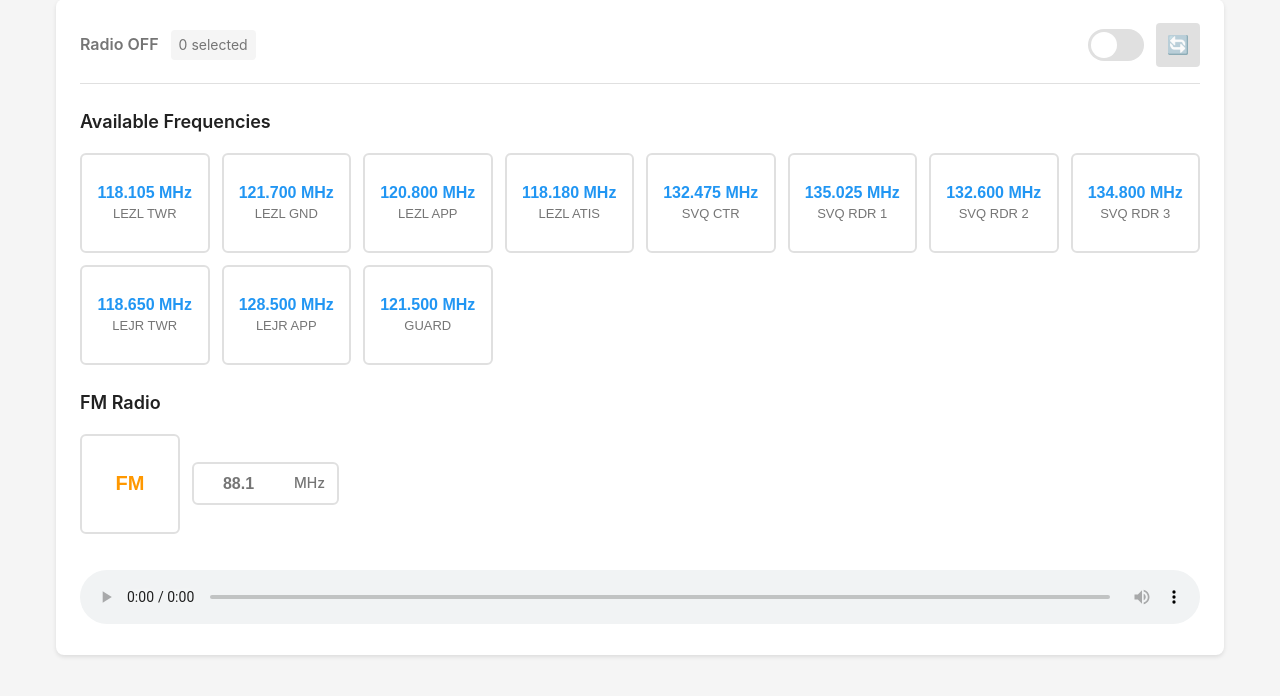
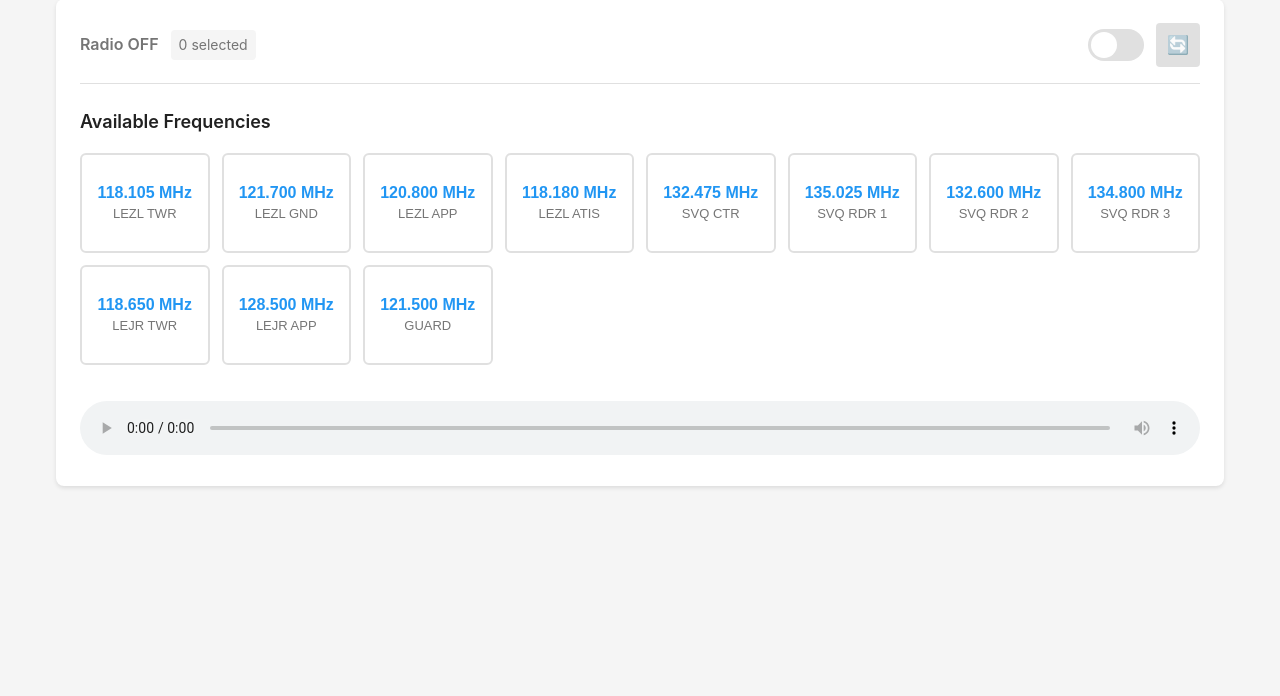
Before and after one commit to agubelu/web-sdr, a Flask app: page / in a window 1280 px wide. Shown: the part 17-713 px from the top of the page. Run offline with Flask 3, Linux system fonts and the light colour scheme; data that the repository does not hold is empty; parts of the project's set-up code (start-up, migrations or seed data) failed here and were passed over.

Commit message:
Remove FM stuff for now

```diff
--- a/app.py
+++ b/app.py
@@ -48,16 +48,19 @@ def off_timer_handle():
 
 ##### Aux functions which must be called holding `radio_lock` #####
 
-def current_status() -> list | None:
+def current_status() -> dict | None:
     global live_radio
-    return None if live_radio is None else live_radio.freqs
+    return None if live_radio is None else {
+        'frequencies': live_radio.freqs,
+    }
 
-def create_or_replace_radio(freqs: list[str]):
+def create_or_replace_radio(data: dict):
     print(f'upserting radio')
     global live_radio, off_timer
 
     if live_radio:
         live_radio.teardown()
+    freqs = data['frequencies']
     live_radio = Radio(freqs)
 
     reset_timer()
--- a/static/app.js
+++ b/static/app.js
@@ -2,8 +2,6 @@
 const radioState = {
     isOn: false,
     selectedFrequencies: [],
-    fmSelected: false,
-    fmFrequency: '',
     isLoading: false,
 };
 
@@ -13,8 +11,6 @@ const refreshBtn = document.getElementById('refreshBtn');
 const frequenciesGrid = document.getElementById('frequenciesGrid');
 const statusText = document.getElementById('statusText');
 const selectedCount = document.getElementById('selectedCount');
-const fmButton = document.getElementById('fmButton');
-const fmFrequencyInput = document.getElementById('fmFrequency');
 
 // Initialize the UI
 function init() {
@@ -53,35 +49,20 @@ function handleFrequencyToggle(e) {
             f => f !== freqString
         );
     } else {
-        radioState.fmSelected = false;
         radioState.selectedFrequencies.push(freqString);
     }
 
     updateUI();
 }
 
-// Handle FM button click
-function handleFMToggle() {
-    radioState.fmSelected = !radioState.fmSelected;
-    if (radioState.fmSelected) {
-        radioState.selectedFrequencies = [];
-    }
-    updateUI();
-}
-
-// Handle FM frequency input change
-function handleFMFrequencyChange(e) {
-    radioState.fmFrequency = e.target.value;
-}
-
 // Handle power toggle
 async function handlePowerToggle(e) {
     const newState = e.target.checked;
 
-    // Restriction: Can't turn ON without at least one frequency selected or FM enabled with frequency
-    if (newState && radioState.selectedFrequencies.length === 0 && (!radioState.fmSelected || !radioState.fmFrequency)) {
+    // Restriction: Can't turn ON without at least one frequency selected
+    if (newState && radioState.selectedFrequencies.length === 0) {
         e.target.checked = false;
-        alert('Please select at least one frequency or enter an FM frequency before turning ON the radio');
+        alert('Please select at least one frequency before turning ON the radio');
         return;
     }
 
@@ -106,8 +87,6 @@ async function handlePowerToggle(e) {
 function attachEventListeners() {
     powerToggle.addEventListener('change', handlePowerToggle);
     refreshBtn.addEventListener('click', handleRefresh);
-    fmButton.addEventListener('click', handleFMToggle);
-    fmFrequencyInput.addEventListener('change', handleFMFrequencyChange);
 }
 
 // Update UI based on current state
@@ -121,7 +100,7 @@ function updateUI() {
     statusText.className = 'status-text ' + (radioState.isOn ? 'radio-on' : 'radio-off');
 
     // Update selected count
-    const count = radioState.fmSelected ? 1 : radioState.selectedFrequencies.length;
+    const count = radioState.selectedFrequencies.length;
     selectedCount.textContent = `${count} selected`;
 
     // Update refresh button state
@@ -139,13 +118,6 @@ function updateUI() {
             btn.classList.remove('selected');
         }
     });
-
-    // Update FM button state
-    if (radioState.fmSelected) {
-        fmButton.classList.add('selected');
-    } else {
-        fmButton.classList.remove('selected');
-    }
 }
 
 // Handler hook for radio ON - will be expanded to connect to backend
@@ -153,19 +125,12 @@ async function onRadioOn() {
     console.log('Radio turned ON');
 
     let frequenciesToSend = radioState.selectedFrequencies;
-    const isFMMode = radioState.fmSelected && radioState.fmFrequency;
-
-    if (isFMMode) {
-        frequenciesToSend = [radioState.fmFrequency];
-    }
 
     const payload = {
         frequencies: frequenciesToSend,
-        use_fm: isFMMode
     };
 
     console.log('Currently selected frequencies:', frequenciesToSend);
-    console.log('Use FM:', isFMMode);
 
     let resp = await fetch(`${API_BASE_URL}/api/control/on`, {
         method: 'POST',
@@ -186,7 +151,7 @@ async function onRadioOff() {
 
 // Handle refresh button
 async function handleRefresh() {
-    const hasValidSelection = radioState.selectedFrequencies.length > 0 || (radioState.fmSelected && radioState.fmFrequency);
+    const hasValidSelection = radioState.selectedFrequencies.length > 0;
     if (radioState.isOn && !hasValidSelection) {
         alert('Error: Cannot refresh while radio is ON with no frequencies selected');
         return;
@@ -197,8 +162,6 @@ async function handleRefresh() {
 
     console.log('Refresh button clicked');
     console.log('Current selected frequencies:', radioState.selectedFrequencies);
-    console.log('FM selected:', radioState.fmSelected);
-    console.log('FM frequency:', radioState.fmFrequency);
 
     onRadioOn();
 }
@@ -211,7 +174,7 @@ async function loadStateFromAPI() {
         radioState.isOn = false;
     } else {
         radioState.isOn = true;
-        radioState.selectedFrequencies = data;
+        radioState.selectedFrequencies = data['frequencies'];
     }
     updateUI();
 }
--- a/templates/index.html
+++ b/templates/index.html
@@ -36,27 +36,6 @@
                 </div>
             </div>
 
-            <div class="fm-section">
-                <h2>FM Radio</h2>
-                <div class="fm-container">
-                    <button id="fmButton" class="fm-btn" aria-label="FM radio">
-                        <div class="fm-label">FM</div>
-                    </button>
-                    <div class="fm-input-group">
-                        <input
-                            type="number"
-                            id="fmFrequency"
-                            class="fm-input"
-                            placeholder="88.1"
-                            step="0.1"
-                            min="76"
-                            max="108"
-                            aria-label="FM frequency in MHz">
-                        <span class="fm-unit">MHz</span>
-                    </div>
-                </div>
-            </div>
-
             <div class="player-section">
                 <audio id="radioPlayer" controls src="http://{{ config.icecast_config.host }}:{{ config.icecast_config.port }}/{{ config.icecast_config.live_mountpoint }}?{{ token }}">
                 </audio>
```
